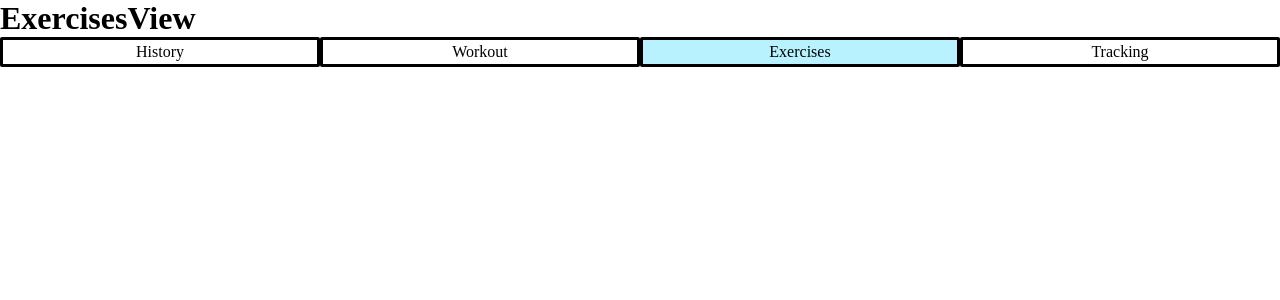
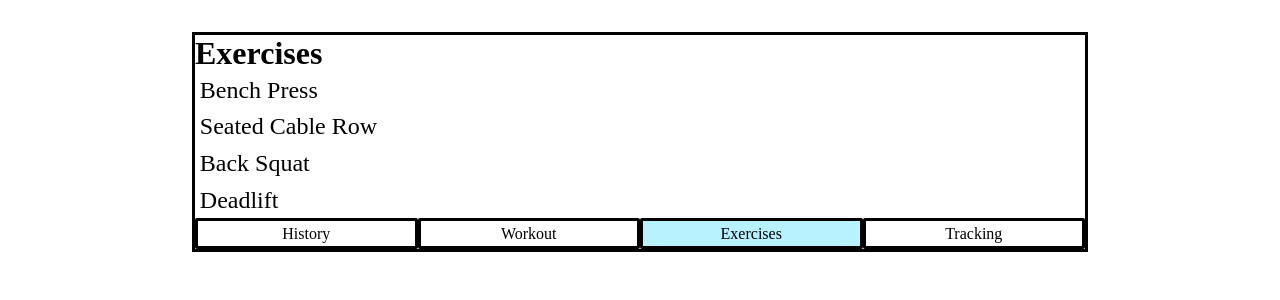
Before and after one commit to rrramsurrun/HabefastSPA, a React (Vite) app: page /exercises in a window 1280 px wide. Shown: the top 300 px of the page. Built offline with nearby package versions, Linux system fonts and the light colour scheme.

Commit message:
Added ExerciseTemplateList component, utilised in ExercisesView

```diff
--- a/src/App.tsx
+++ b/src/App.tsx
@@ -1,12 +1,13 @@
-import { BrowserRouter, Routes, Route } from "react-router-dom";
-import WorkoutView from "./pages/WorkoutView";
-import TrackingView from "./pages/TrackingView";
-import ExercisesView from "./pages/ExercisesView";
-import HistoryView from "./pages/HistoryView";
-import PageNotFound from "./pages/PageNotFound";
+import { BrowserRouter, Routes, Route } from 'react-router-dom';
+import WorkoutView from './pages/WorkoutView';
+import TrackingView from './pages/TrackingView';
+import ExercisesView from './pages/ExercisesView';
+import HistoryView from './pages/HistoryView';
+import PageNotFound from './pages/PageNotFound';
 
 function App() {
   return (
+    <body>
       <BrowserRouter>
         <Routes>
           <Route path="/" element={<HistoryView />} />
@@ -16,6 +17,7 @@ function App() {
           <Route path="*" element={<PageNotFound />} />
         </Routes>
       </BrowserRouter>
+    </body>
   );
 }
 
--- a/src/classes/ExerciseTemplate.tsx
+++ b/src/classes/ExerciseTemplate.tsx
@@ -1,11 +1,11 @@
-class ExerciseTemplate {
-  id: string;
+export default class ExerciseTemplate {
+  id: number;
   name: string;
   exerciseType: string;
   bodyPart: string;
 
   public constructor(
-    id: string,
+    id: number,
     name: string,
     exerciseType: string,
     bodyPart: string
--- /dev/null
+++ b/src/components/ExerciseTemplateList.module.css
@@ -0,0 +1,13 @@
+.ul {
+  list-style: none;
+  margin: 0;
+  padding: 0;
+}
+.li {
+  font-size: 1.5em;
+  box-sizing: border-box;
+  padding: 0.2em;
+}
+.li:hover {
+  background-color: lightgrey;
+}
--- /dev/null
+++ b/src/components/ExerciseTemplateList.tsx
@@ -0,0 +1,20 @@
+import ExerciseTemplate from '../classes/ExerciseTemplate';
+import styles from './ExerciseTemplateList.module.css';
+
+type ExerciseTemplateListProps = {
+  exercises: ExerciseTemplate[];
+};
+
+export default function ExerciseTemplateList({
+  exercises,
+}: ExerciseTemplateListProps) {
+  return (
+    <ul className={styles.ul}>
+      {exercises.map((e) => (
+        <li className={styles.li} key={e.id}>
+          {e.name}
+        </li>
+      ))}
+    </ul>
+  );
+}
--- a/src/index.css
+++ b/src/index.css
@@ -7,3 +7,16 @@
 html {
   box-sizing: border-box;
 }
+
+main {
+  margin: 0 10%;
+  margin-top: 0.5em;
+  border-style: solid;
+}
+
+@media only screen and (min-width: 700px) {
+  main {
+    margin: 0 15%;
+    margin-top: 2em;
+  }
+}
--- a/src/pages/ExercisesView.tsx
+++ b/src/pages/ExercisesView.tsx
@@ -1,12 +1,27 @@
-import React from "react";
-import NavBar from "../components/NavBar";
+// import React from "react";
+import NavBar from '../components/NavBar';
+import ExerciseTemplate from '../classes/ExerciseTemplate';
+import ExerciseTemplateList from '../components/ExerciseTemplateList';
+import { useEffect } from 'react';
+
+function fetchExercises(): ExerciseTemplate[] {
+  return [
+    { id: 0, name: 'Bench Press', exerciseType: 'Reps', bodyPart: 'Chest' },
+    { id: 1, name: 'Seated Cable Row', exerciseType: 'Reps', bodyPart: 'Back' },
+    { id: 2, name: 'Back Squat', exerciseType: 'Reps', bodyPart: 'Legs' },
+    { id: 3, name: 'Deadlift', exerciseType: 'Reps', bodyPart: 'Legs' },
+  ];
+}
+
+const exercises = fetchExercises();
 
 function ExercisesView() {
   return (
-    <div>
-      <h1>ExercisesView</h1>
+    <main>
+      <h1>Exercises</h1>
+      <ExerciseTemplateList exercises={exercises} />
       <NavBar />
-    </div>
+    </main>
   );
 }
 
--- a/src/pages/HistoryView.tsx
+++ b/src/pages/HistoryView.tsx
@@ -1,12 +1,12 @@
-import React from "react";
-import NavBar from "../components/NavBar";
+import React from 'react';
+import NavBar from '../components/NavBar';
 
 function HistoryView() {
   return (
-    <div>
+    <main>
       <h1>HistoryView</h1>
       <NavBar />
-    </div>
+    </main>
   );
 }
 
--- a/src/pages/PageNotFound.tsx
+++ b/src/pages/PageNotFound.tsx
@@ -1,7 +1,7 @@
 export default function PageNotFound() {
   return (
-    <div>
+    <main>
       <h1>Page not found 😢</h1>
-    </div>
+    </main>
   );
 }
--- a/src/pages/TrackingView.tsx
+++ b/src/pages/TrackingView.tsx
@@ -1,12 +1,12 @@
-import React from "react";
-import NavBar from "../components/NavBar";
+import React from 'react';
+import NavBar from '../components/NavBar';
 
 function TrackingView() {
   return (
-    <div>
+    <main>
       <h1>TrackingView</h1>
       <NavBar />
-    </div>
+    </main>
   );
 }
 
--- a/src/pages/WorkoutView.tsx
+++ b/src/pages/WorkoutView.tsx
@@ -1,12 +1,12 @@
-import React from "react";
-import NavBar from "../components/NavBar";
+import React from 'react';
+import NavBar from '../components/NavBar';
 
 function WorkoutView() {
   return (
-    <div>
+    <main>
       <h1>WorkoutView</h1>
       <NavBar />
-    </div>
+    </main>
   );
 }
 
```
Also changed, not shown: src/main.tsx (+5 -5 lines), 1 other file (tests, documents, lock files or other folders). Lines whose indentation alone changed are shown as unchanged.
